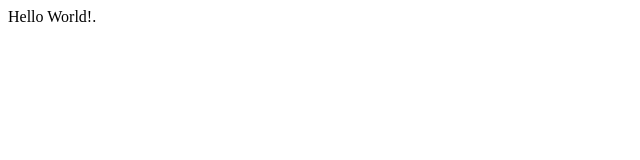
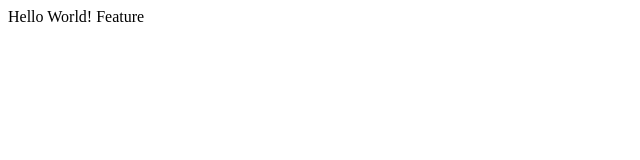
Before and after one commit to ernestofosu05/webdev, a plain HTML site: page index.html in a window 1280 px wide. Shown: the full height of the page, 0-640 px from the left. Drawn offline with Linux system fonts and the light colour scheme.

Commit message:
add changes to branch

```diff
--- a/index.html
+++ b/index.html
@@ -1,4 +1,4 @@
 <html>
     <head></head>
-    <body><p>Hello World!.</p></body>
+    <body><p>Hello World! Feature</p></body>
 </html>
```
